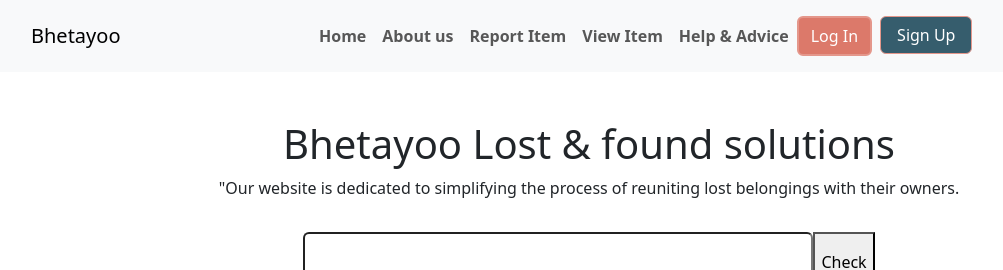
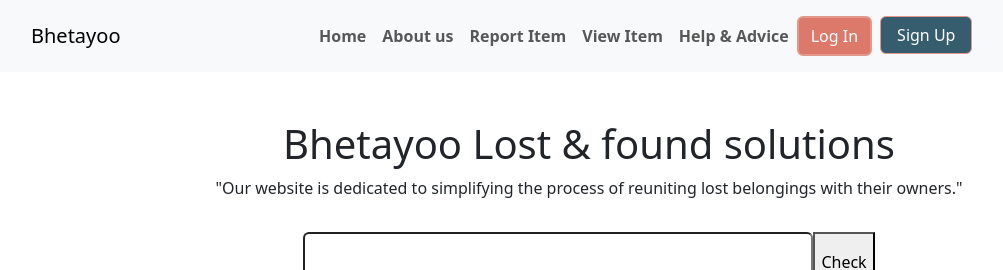
Before and after one commit to spd-sadim/Project---Lost-and-Found, a React (Vite) app in the folder client/: page / in a window 1280 px wide. Shown: the top 270 px of the page, without its empty margins (51-1054 px from the left). Built offline with nearby package versions, Linux system fonts and the light colour scheme.

Commit message:
refactor: Hero.jsx

```diff
--- a/client/src/components/Hero/Hero.jsx
+++ b/client/src/components/Hero/Hero.jsx
@@ -10,12 +10,16 @@ export default function Hero() {
           <h1>Bhetayoo Lost & found solutions</h1>
           <p>
             "Our website is dedicated to simplifying the process of reuniting
-            lost belongings with their owners.
+            lost belongings with their owners."
           </p>
-        <div className="search w-100 d-flex justify-content-center px-5 pt-3 position-relative">
-          <input type="text" name="search" className="w-50 py-3 px-2 rounded" />
-          <button>Check</button>
-        </div>
+          <div className="search w-100 d-flex justify-content-center px-5 pt-3 position-relative">
+            <input
+              type="text"
+              name="search"
+              className="w-50 py-3 px-2 rounded"
+            />
+            <button>Check</button>
+          </div>
         </div>
       </Container>
     </section>
```
